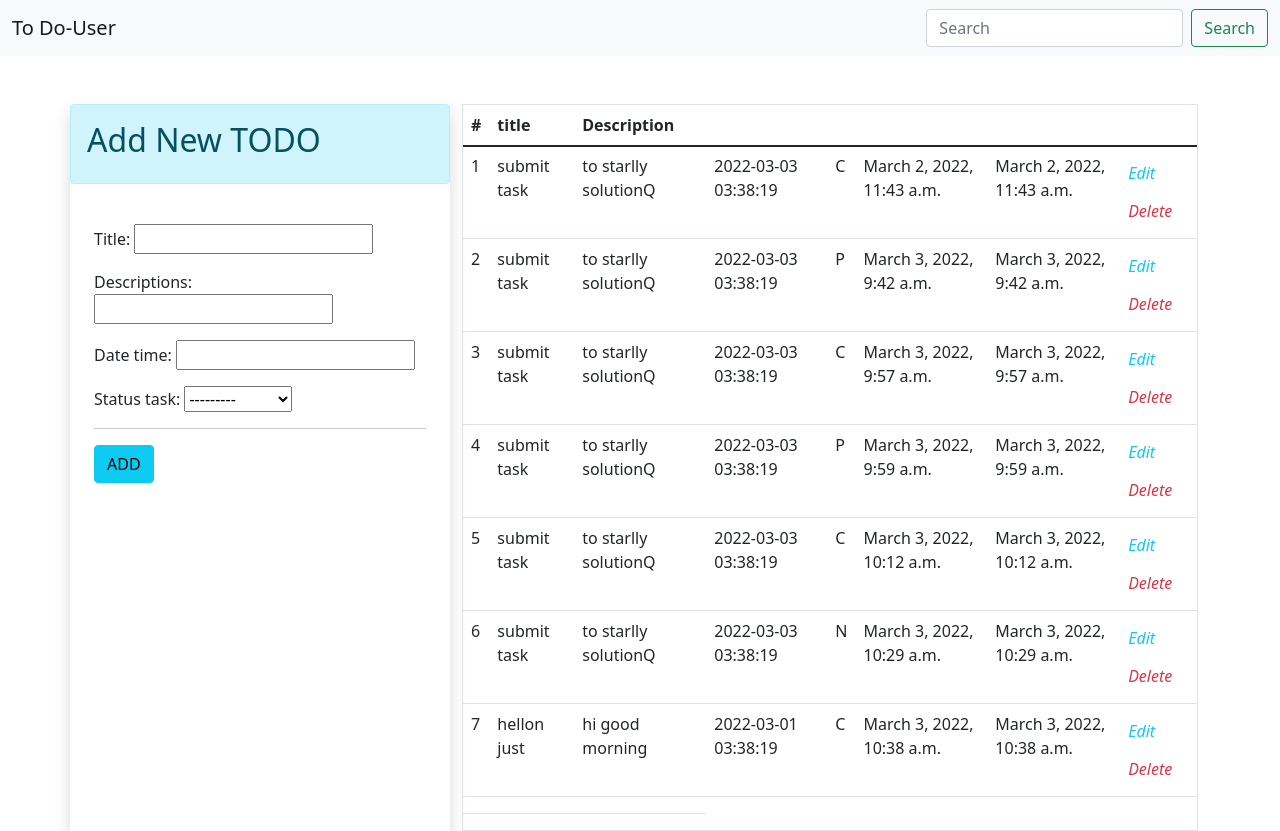
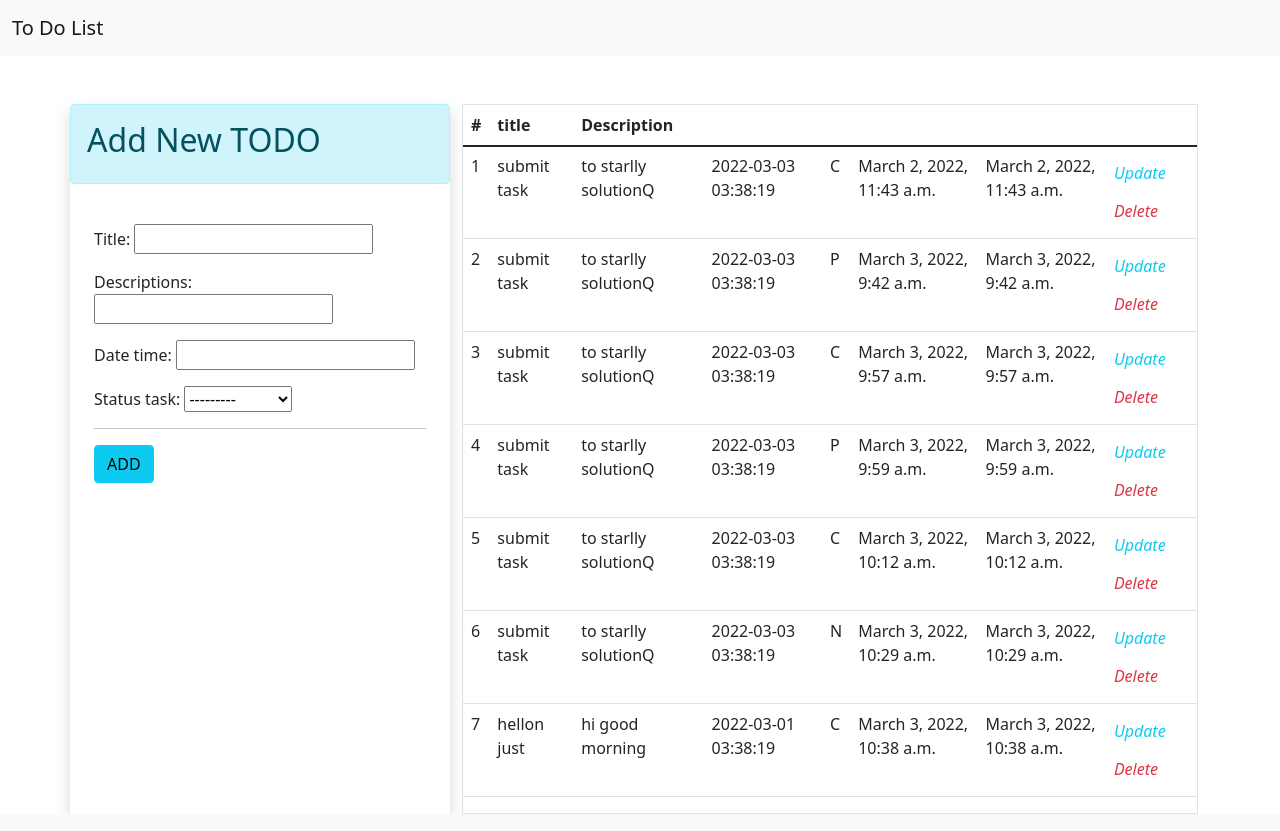
Before and after one commit to p9231/todo-list-django-4.0-python-3.10-project-, a Django app: page / in a window 1280 px wide. Run offline with Django 4.2, Linux system fonts and the light colour scheme; data comes from the database, SQL or seed files in the repository; both versions use the stored data as it was after the commit.

Commit message:
cleane code

```diff
--- a/todo_list/todoapp/admin.py
+++ b/todo_list/todoapp/admin.py
@@ -2,10 +2,7 @@ from django.contrib import admin
 from todoapp.models import TODO
 from import_export.admin import ImportExportModelAdmin
 
-# class AdminView(admin.ModelAdmin):
-#     todo_display=('title', 'descriptions','date_time', 'created_on', 'updated_on')
 
-# admin.site.register(TODO, AdminView)
 @admin.register(TODO)
 class CSV_deal(ImportExportModelAdmin):
     pass
--- a/todo_list/todoapp/models.py
+++ b/todo_list/todoapp/models.py
@@ -16,5 +16,5 @@ class TODO(models.Model):
     isdelete=models.BooleanField(default=True)
 
 
-    # def __str__(self) -> str:
-    #     return self.title, self.date_time
+    def __str__(self) -> str:
+        return (self.title, self.date_time)
--- a/todo_list/todoapp/templates/base.html
+++ b/todo_list/todoapp/templates/base.html
@@ -13,11 +13,8 @@
   <body>
     <nav class="navbar navbar-light bg-light">
         <div class="container-fluid">
-          <a class="navbar-brand">To Do-User</a>
-          <form class="d-flex">
-            <input class="form-control me-2" type="search" placeholder="Search" aria-label="Search">
-            <button class="btn btn-outline-success" type="submit">Search</button>
-          </form>
+          <a class="navbar-brand">To Do List</a>
+
         </div>
       </nav>
       <div>
--- a/todo_list/todoapp/templates/home.html
+++ b/todo_list/todoapp/templates/home.html
@@ -42,7 +42,7 @@
                 <td>{{todo.updated_on}}</td>
                 <td>
                   <a href="{% url 'update_task' todo.id %}" class="btn text-info px-0">
-              <i class="fas fa-edit">Edit</i>
+                    <i class="fas fa-edit">Update</i>
                   </a>
                   <a href="{% url 'delete_task' todo.id%}" class="btn text-danger px-0">
                     <i class="fas fa-edit">Delete</i>
@@ -52,21 +52,8 @@
               </tr>
               {%endfor%}
             </tr>
-            <tr>
-              <td scope="row"></td>
-              <td></td>
-              <td></td>
-            </tr>
           </tbody>
         </table>
-
-
-
-      </tbody>
-
-      </div>
-    </div>
-
       </div>
     </div>
   </div>
--- a/todo_list/todoapp/templates/user.html
+++ /dev/null
@@ -1,5 +0,0 @@
-{% extends "base.html"%}
-
-{%block main%}
-
-{%endblock%}
--- a/todo_list/todoapp/urls.py
+++ b/todo_list/todoapp/urls.py
@@ -1,12 +1,11 @@
 from django.contrib import admin
 from django.urls import path
-from .views import delete_task, home, user, add_todo, delete_task
+from .views import delete_task, home, add_todo, delete_task, update_task
 
 
 urlpatterns = [
     path('', home, name='home'),
-    path('user/', user),
     path('add_todo/', add_todo),
-    path('add_todo/<str:id>/', add_todo, name='update_task'),
+    path('update_task/<str:id>/', update_task, name='update_task'),
     path('delete/<int:id>/', delete_task, name='delete_task')
 ]
--- a/todo_list/todoapp/views.py
+++ b/todo_list/todoapp/views.py
@@ -11,32 +11,27 @@ def home(request):
 
     return render (request, 'home.html', context={'form' : form, 'todos':todos})
 
-def user(request):
-    return render (request, 'user.html')
+
+def add_todo(request):
+    form = TODOForm(request.POST)
+    if form.is_valid:
+        form.save()
+        return redirect ("home")
+    else:
+        return render (request, 'home.html', context={'form' : form})
 
 
-def add_todo(request, id=0):
-    if request.method=='GET':
-        if id==0:
-            form=TODOForm()
-        else:
-            todo=TODO.objects.get(pk=id)
-            form=TODOForm(instance=todo)
-        return render (request, 'home.html', context={'form' : form})
-    else:
-        if id==0:
-            form = TODOForm(request.POST)
-        else:
-            todo=TODO.objects.get(pk=id)
-            form=TODOForm(request.POST, instance=todo)
+def update_task(request, id):
+    todo=TODO.objects.get(id=id)
+    form=TODOForm(instance=todo)
+    if request.method=='POST':
+        form=TODOForm(request.POST, instance=todo)
         if form.is_valid:
             form.save()
+        return redirect ("home")
+    else:
+        return render (request, 'home.html', context={'form' : form})
 
-
-
-            return redirect ("home")
-        else:
-            return render (request, 'home.html', context={'form' : form})
 
 
 def delete_task(request, id):
```
Also changed, not shown: todo_list/db.sqlite3. Lines whose indentation alone changed are shown as unchanged.
